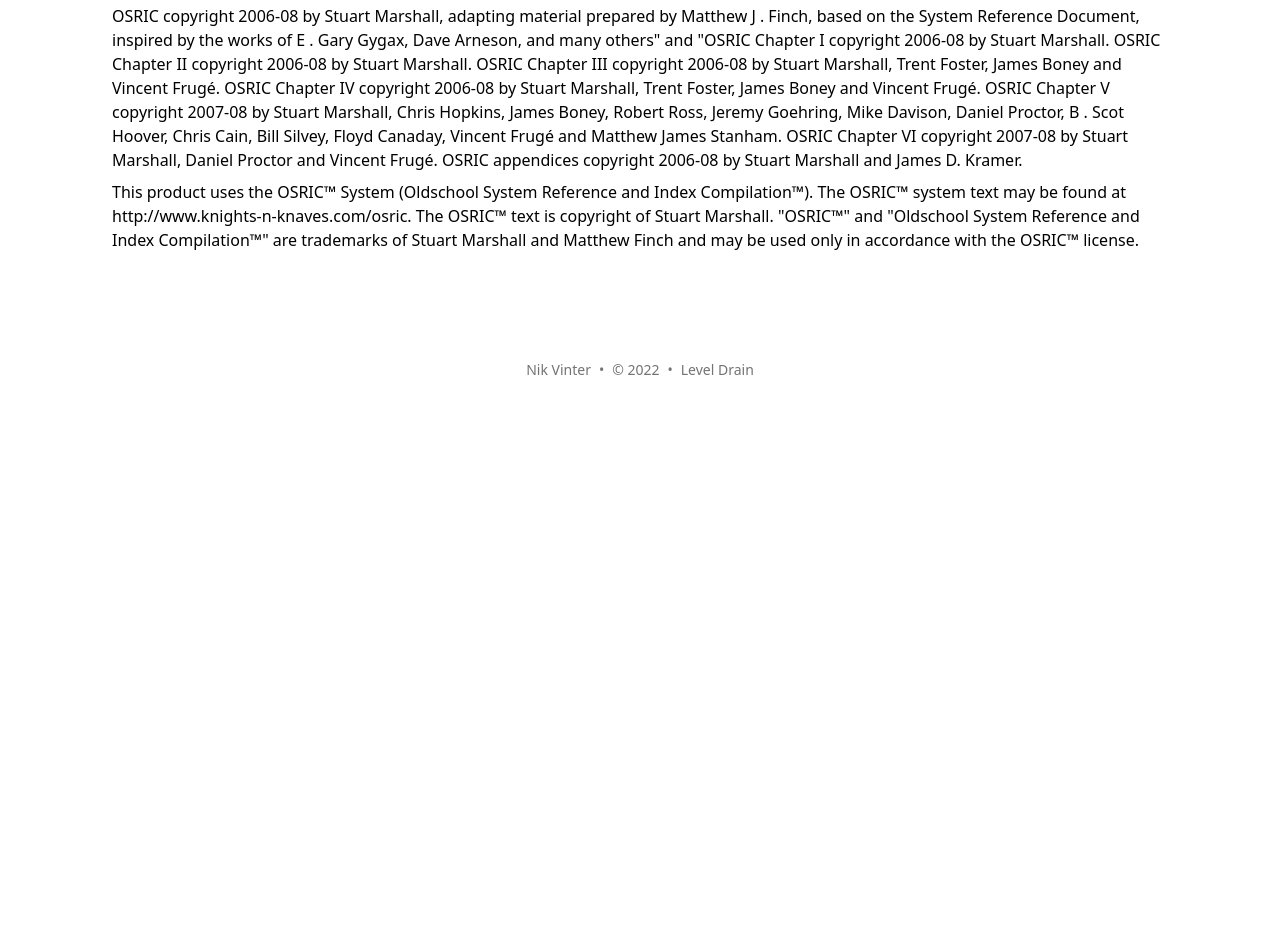
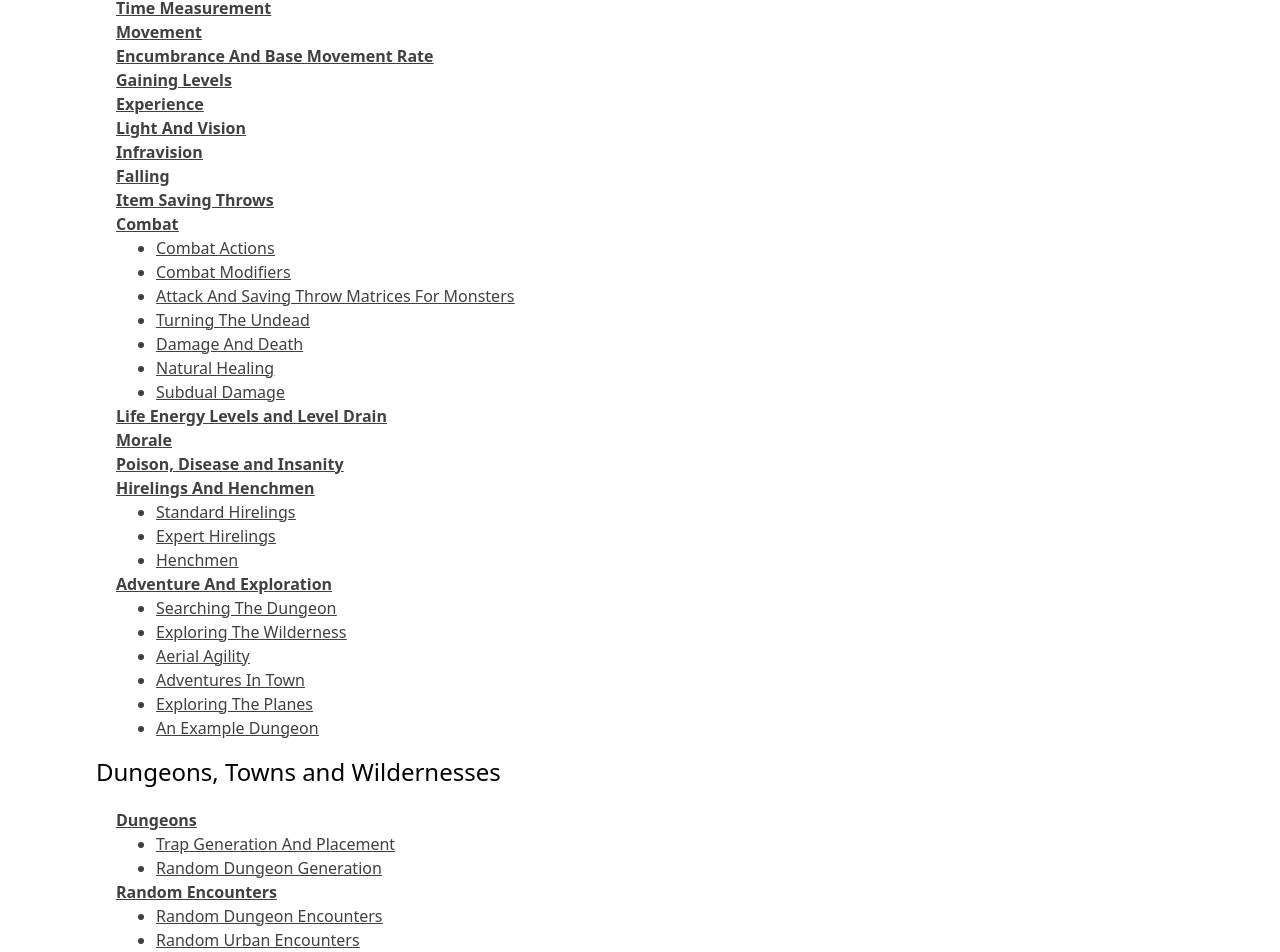
Before and after one commit to thevinter/leveldrain, a Next.js app: page /srd in a window 1280 px wide. Shown: the part 1423-2375 px from the top of the page. Before the commit the page ends 1811 px from the top, so only its background shows below. Built offline with nearby package versions, Linux system fonts and the light colour scheme; no server answers.

Commit message:
added cap 3/4

```diff
--- a/data/srd/rules/random-urban-encounters.mdx
+++ b/data/srd/rules/random-urban-encounters.mdx
@@ -27,7 +27,7 @@
 
 Several of the encounter entries refer to one or more of the following sub-tables to detail general encounter types.
 
-## Race Sub-table
+### Race Sub-table
 
 <RollableTable
   input={`| **d%** |**Race**| **d%** |**Race**|
@@ -38,7 +38,7 @@
 | 21-28 |Half-Elf| ||`}
 />
 
-**Red-light Profession Subtable**
+### Red-light Profession Subtable
 
 <RollableTable
   input={`| **d%** |**Profession**| **d%** |**Profession**|
@@ -55,7 +55,7 @@
 | 39-45 |Wanton lady-of-the-night| 98-00 |Sleepy-eyed trollop|`}
 />
 
-**Urban Professions Sub-table**
+### Urban Professions Sub-table
 
 <RollableTable
   input={`| **d%** | **Profession** | **d%** | **Profession** |
@@ -72,7 +72,7 @@
 | 39-45 | Gentleman | 98-00 | Tradesman |`}
 />
 
-**Noble Professions Sub-table**
+### Noble Professions Sub-table
 
 <RollableTable
   input={`| **d%** | **Class** | **Level** |
@@ -82,7 +82,7 @@
 | 86-00 | Cleric | d8+4 |`}
 />
 
-**Nighttime Encounters Sub-table**
+### Nighttime Encounters Sub-table
 
 <RollableTable
   input={`| **d%** | **Encounter** | **# Encountered & Notes** |
@@ -114,8 +114,8 @@
 | 59-60 | Merchant |1d3 Merchants and 2d4 0-lvl Mercenary Guards and 1 d4-lvl Mercenary Leader|
 | 61 | Troubadour |1d4 Travelling bards, musicians or actors|
 | 62 | Night Hag |GM's discretion. Only 1 encountered.|
-| 63-64 | Noble%%\*_%% |(1-7) Nobleman and 1d4 d4-lvl Fighter Bodyguards (8-10) Noblewoman|
-| 65 | Paladin_ |A d4+5-lvl Paladin|
+| 63-64 | Noble** |(1-7) Nobleman and 1d4 d4-lvl Fighter Bodyguards (8-10) Noblewoman|
+| 65 | Paladin* |A d4+5-lvl Paladin|
 | 66 | Pilgrim |3d4 Pilgrims (Normal Humans)|
 | 67 | Press Gang |2d8 1st-lvl Fighters and a d4+1-lvl Leader all wielding clubs|
 | 68-71 | Thugs |1d4+1 d6+4-lvl Fighters|
@@ -139,7 +139,7 @@
 
 \*\*See the Noble Sub-table for Noble NPC professions.
 
-**Daytime Encounters Sub-table**
+### Daytime Encounters Sub-table
 
 <RollableTable
   input={`| **d%** | **Encounter** | **# Encountered & Notes** |
@@ -166,13 +166,13 @@
 | 56-62 | Merchant |1d3 Merchants (0-lvl normal Humans)|
 | 63 | Troubadour |1d4 Travelling bards, musicians or actors|
 | 64-65 | Night Hag |GM's discretion. Only 1 encountered .|
-| 66 | Noble%%\*_%% |(1-7) Nobleman and 1d4 d4-lvl Fighter Bodyguards (8-10) Noblewoman|
-| 67-69 | Paladin_ |A d4+5-lvl Paladin|
+| 66 | Noble** |(1-7) Nobleman and 1d4 d4-lvl Fighter Bodyguards (8-10) Noblewoman|
+| 67-69 | Paladin* |A d4+5-lvl Paladin|
 | 70 | Pilgrim |3d4 Pilgrims (normal Humans)|
 | 71-72 | Press Gang |2d8 1st-lvl Fighters and a d4+1-lvl Leader all wielding clubs|
 | 73 | Thugs |1d4+1 d6+4-lvl Fighters|
 | 74-78 | Rakshasa |GM's discretion. 1d3 encountered .|
-| 79-82 | Thief\* |A d4+7-lvl Thief and 1d3-1 d4-lvl Apprentice Thieves|
+| 79-82 | Thief* |A d4+7-lvl Thief and 1d3-1 d4-lvl Apprentice Thieves|
 | 83-97 | Tradesman |2d4 Artisans, craftsmen or skilled workmen (normal Humans)|
 | 98 | Wererat |2d4 encountered (1-9) in human form (10) in giant rat form|
 | 99 | Weretiger |1d2 encountered in human form|
--- a/pages/srd.js
+++ b/pages/srd.js
@@ -93,7 +93,11 @@
               <h4 className="font-bold text-gray-700 underline">
                 <Link href="/srd/rules/equipment">Equipment</Link>
               </h4>
-              <h4 className="pt-5 text-xl font-bold">Spells:</h4>
+            </div>
+
+            <div className="container pb-20">
+              <div className="-m-4">
+                <h1 className="mb-5 text-2xl">Spells:</h1>
                 <ul className="list-disc pl-10 text-gray-700 underline">
                   <li className="underline">
                     <Link href="/srd/rules/cleric-spells">Cleric Spells</Link>
@@ -108,6 +112,165 @@
                     <Link href="/srd/rules/illusionist-spells">Illusionist Spells</Link>
                   </li>
                 </ul>
+              </div>
+            </div>
+            <div className="container pb-20">
+              <div className="-m-4">
+                <h1 className="mb-5 text-2xl">
+                  <Link href="/srd/rules/how-to-play">How To Play The First Time</Link>
+                </h1>
+                <div className="ml-5">
+                  <h4 className="font-bold text-gray-700 underline">
+                    <Link href="/srd/rules/time-measurement">Time Measurement</Link>
+                  </h4>
+                  <h4 className="font-bold text-gray-700 underline">
+                    <Link href="/srd/rules/movement">Movement</Link>
+                  </h4>
+                  <h4 className="font-bold text-gray-700 underline">
+                    <Link href="/srd/rules/encumbrance-and-base-movement-rate">
+                      Encumbrance And Base Movement Rate
+                    </Link>
+                  </h4>
+                  <h4 className="font-bold text-gray-700 underline">
+                    <Link href="/srd/rules/gaining-levels">Gaining Levels</Link>
+                  </h4>
+                  <h4 className="font-bold text-gray-700 underline">
+                    <Link href="/srd/rules/experience">Experience</Link>
+                  </h4>
+                  <h4 className="font-bold text-gray-700 underline">
+                    <Link href="/srd/rules/light-and-vision">Light And Vision</Link>
+                  </h4>
+                  <h4 className="font-bold text-gray-700 underline">
+                    <Link href="/srd/rules/infravision">Infravision</Link>
+                  </h4>
+                  <h4 className="font-bold text-gray-700 underline">
+                    <Link href="/srd/rules/falling">Falling</Link>
+                  </h4>
+                  <h4 className="font-bold text-gray-700 underline">
+                    <Link href="/srd/rules/item-saving-throws">Item Saving Throws</Link>
+                  </h4>
+                  <h4 className="font-bold text-gray-700 underline">
+                    <Link href="/srd/rules/combat">Combat</Link>
+                  </h4>
+                  <ul className="list-disc pl-10 text-gray-700 underline">
+                    <li className="underline">
+                      <Link href="/srd/rules/combat-actions">Combat Actions</Link>
+                    </li>
+                    <li className="underline">
+                      <Link href="/srd/rules/combat-modifiers">Combat Modifiers</Link>
+                    </li>
+                    <li className="underline">
+                      <Link href="/srd/rules/attack-and-saving-throw-matrices-for-monsters">
+                        Attack And Saving Throw Matrices For Monsters
+                      </Link>
+                    </li>
+                    <li className="underline">
+                      <Link href="/srd/rules/turning-the-undead">Turning The Undead</Link>
+                    </li>
+                    <li className="underline">
+                      <Link href="/srd/rules/damage-and-death">Damage And Death</Link>
+                    </li>
+                    <li className="underline">
+                      <Link href="/srd/rules/natural-healing">Natural Healing</Link>
+                    </li>
+                    <li className="underline">
+                      <Link href="/srd/rules/subdual-damage">Subdual Damage</Link>
+                    </li>
+                  </ul>
+                  <h4 className="font-bold text-gray-700 underline">
+                    <Link href="/srd/rules/life-energy-levels-and-leveldrain">
+                      Life Energy Levels and Level Drain
+                    </Link>
+                  </h4>
+                  <h4 className="font-bold text-gray-700 underline">
+                    <Link href="/srd/rules/morale">Morale</Link>
+                  </h4>
+                  <h4 className="font-bold text-gray-700 underline">
+                    <Link href="/srd/rules/poison-disease-insanity">
+                      Poison, Disease and Insanity
+                    </Link>
+                  </h4>
+                  <h4 className="font-bold text-gray-700 underline">
+                    <Link href="/srd/rules/hirelings-and-henchmen">Hirelings And Henchmen</Link>
+                  </h4>
+                  <ul className="list-disc pl-10 text-gray-700 underline">
+                    <li className="underline">
+                      <Link href="/srd/rules/standard-hirelings">Standard Hirelings</Link>
+                    </li>
+                    <li className="underline">
+                      <Link href="/srd/rules/expert-hirelings">Expert Hirelings</Link>
+                    </li>
+                    <li className="underline">
+                      <Link href="/srd/rules/henchmen">Henchmen</Link>
+                    </li>
+                  </ul>
+                  <h4 className="font-bold text-gray-700 underline">
+                    <Link href="/srd/rules/how-to-play">Adventure And Exploration</Link>
+                  </h4>
+                  <ul className="list-disc pl-10 text-gray-700 underline">
+                    <li className="underline">
+                      <Link href="/srd/rules/searching-the-dungeon">Searching The Dungeon</Link>
+                    </li>
+                    <li className="underline">
+                      <Link href="/srd/rules/exploring-the-wilderness">
+                        Exploring The Wilderness
+                      </Link>
+                    </li>
+                    <li className="underline">
+                      <Link href="/srd/rules/aerial-agility">Aerial Agility</Link>
+                    </li>
+                    <li className="underline">
+                      <Link href="/srd/rules/adventures-in-town">Adventures In Town</Link>
+                    </li>
+                    <li className="underline">
+                      <Link href="/srd/rules/exploring-the-planes">Exploring The Planes</Link>
+                    </li>
+                    <li className="underline">
+                      <Link href="/srd/rules/an-example-dungeon">An Example Dungeon</Link>
+                    </li>
+                  </ul>
+                </div>
+              </div>
+              <div className="container py-12">
+                <div className="-m-4">
+                  <div className="ml-5">
+                    <h1 className="-ml-5 mb-5 text-2xl">Dungeons, Towns and Wildernesses</h1>
+                    <h4 className="font-bold text-gray-700 underline">
+                      <Link href="/srd/rules/dungeons">Dungeons</Link>
+                    </h4>
+                    <ul className="list-disc pl-10 text-gray-700 underline">
+                      <li className="underline">
+                        <Link href="/srd/rules/trap-generation-and-placement">
+                          Trap Generation And Placement
+                        </Link>
+                      </li>
+                      <li className="underline">
+                        <Link href="/srd/rules/random-dungeon-generation">
+                          Random Dungeon Generation
+                        </Link>
+                      </li>
+                    </ul>
+                    <h4 className="font-bold text-gray-700 underline">Random Encounters</h4>
+                    <ul className="list-disc pl-10 text-gray-700 underline">
+                      <li className="underline">
+                        <Link href="/srd/rules/random-dungeon-encounters">
+                          Random Dungeon Encounters
+                        </Link>
+                      </li>
+                      <li className="underline">
+                        <Link href="/srd/rules/random-urban-encounters">
+                          Random Urban Encounters
+                        </Link>
+                      </li>
+                      <li className="underline">
+                        <Link href="/srd/rules/random-wilderness-encounters">
+                          Random Wilderness Encounters
+                        </Link>
+                      </li>
+                    </ul>
+                  </div>
+                </div>
+              </div>
             </div>
             <div className="py-3">
               Consider{' '}
```
Also changed, not shown: data/srd/rules/time-measurement.md (renamed from data/srd/rules/time_measurement.md). Lines whose indentation alone changed are shown as unchanged.
